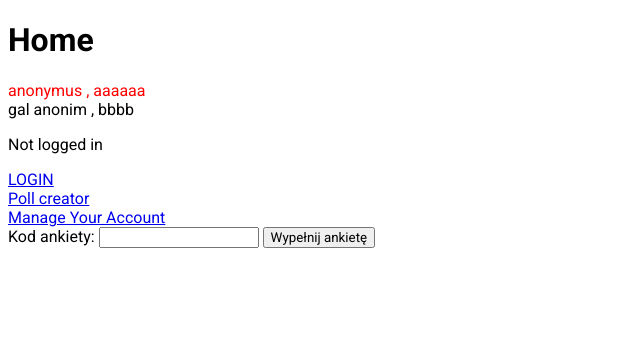
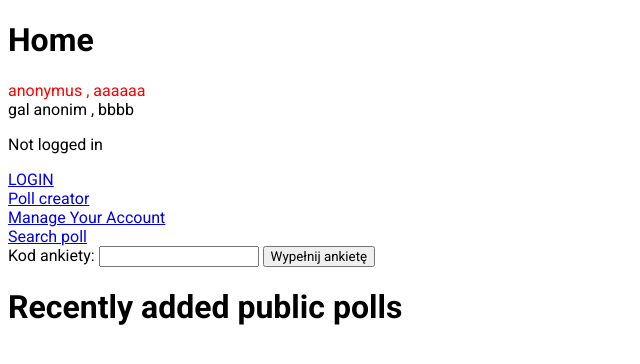
Before and after one commit to matik1234567/ankietopol, a Django app: page / in a window 1280 px wide. Shown: the top 364 px of the page, without its empty margins (0-640 px from the left). Run offline with Django 4.2, Linux system fonts and the light colour scheme; data that the repository does not hold is empty.

Commit message:
add poll_search and update home

```diff
--- a/ankiety/templates/ankiety/home.html
+++ b/ankiety/templates/ankiety/home.html
@@ -23,6 +23,9 @@
         <a href="{% url 'create_poll' %}">Poll creator</a>
         <br>
         <a href="{% url 'UserPanel'%}"> Manage Your Account</a>
+        <br>
+        <a href="{% url 'poll_search'%}">Search poll</a>
+        <br>
         <form method="POST">
             {% csrf_token %}
             <label for="poll_code">Kod ankiety:</label>
@@ -31,4 +34,11 @@
         </form>
     </div>
 </div>
+<div>
+<h1>Recently added public polls</h1>
+{% for poll in public_polls %}
+    <a href="{% url 'poll' poll.id_form %}">{{ poll.title }}</a>
+    <br>
+{% endfor %}
+</div>
 {% endblock content %}
--- a/ankiety/urls.py
+++ b/ankiety/urls.py
@@ -13,4 +13,5 @@ urlpatterns = [
     path('test-form/', views.test_form, name='tf'),  # dev purpose
     path('userpass/', views.userpassview, name='userpass'),
     path('poll-complete/', views.poll_complete, name='poll_complete'),
+    path('poll-search/', views.poll_search, name='poll_search'),
 ]
--- a/ankiety/views.py
+++ b/ankiety/views.py
@@ -1,3 +1,4 @@
+from django.contrib import messages
 from django.shortcuts import render, redirect
 from django.http import HttpResponse
 # from ankiety.tests import TestMainDB
@@ -38,8 +39,8 @@ data = [
 def home(request):
     if request.method == "POST":
         return redirect('poll', request.POST['poll_code'])
-
-    return render(request, 'ankiety/home.html', {'books': data})
+    public_polls = DBManager.get_public_newest_polls()
+    return render(request, 'ankiety/home.html', {'books': data, 'public_polls': public_polls})
 
 
 # poll creator
@@ -50,17 +51,27 @@ def create_poll(request):
 
 
 # poll view
-def poll(request):
+def poll(request, pk):
     if request.method == "POST":
-        DBManager.send_poll_response(request.POST, 47)
+        DBManager.send_poll_response(request.POST, pk)
         return redirect('poll_complete')
-    polls = DBManager.get_poll_model(47)
-    return render(request, 'ankiety/poll.html', {'polls': polls})
+
+    try:
+        polls = DBManager.get_poll_model(pk)
+        return render(request, 'ankiety/poll.html', {'polls': polls})
+    except:
+        return render(request, 'ankiety/error_page.html', {'error': "Bad Code"})
 
 # poll complete
 def poll_complete(request):
     return render(request, 'ankiety/poll_complete.html')
 
+# poll search
+def poll_search(request):
+    if request.method == "GET":
+        print(request.GET)
+
+    return render(request, 'ankiety/poll_search.html', {'books': data})
 
 # dev purpose for database testers
 def test(request):
```
Also changed, not shown: ankiety/templates/ankiety/poll_search.html (added, +11 -0 lines).
